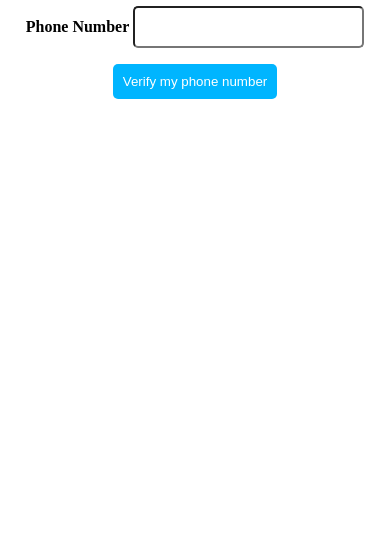
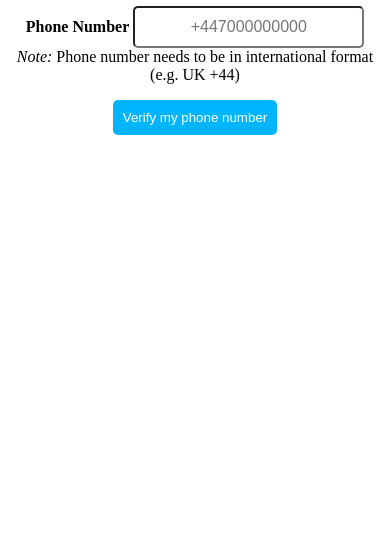
Before and after one commit to tru-ID/dev-server, a website: page public/examples/mobile-web/index.html in a window 390 px wide. Shown: the part 295-844 px from the top of the page. Drawn offline with nearby package versions, Linux system fonts and the light colour scheme.

Commit message:
Added a note to web demo example to note the need for the phone number in international format

```diff
--- a/public/examples/mobile-web/index.html
+++ b/public/examples/mobile-web/index.html
@@ -47,7 +47,10 @@
       <form id="phone_check_form" method="post" action="/phone-check">
         <div class="form-row">
           <label for="phone_number">Phone Number</label>
-          <input id="phone_number" type="tel" name="phone_number" required />
+          <input id="phone_number" type="tel" name="phone_number"  placeholder="+447000000000" required />
+          <div>
+            <i>Note:</i> Phone number needs to be in international format (e.g. UK +44)
+          </div>
         </div>
         <!-- Radio button hidden for demo purposes. Remove 'hidden' class to allow selection of check method -->
         <div class="form-row hidden">
```
